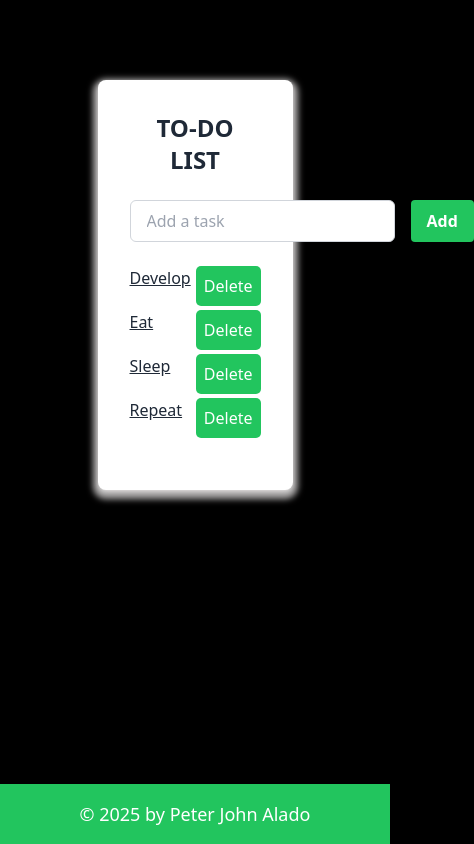
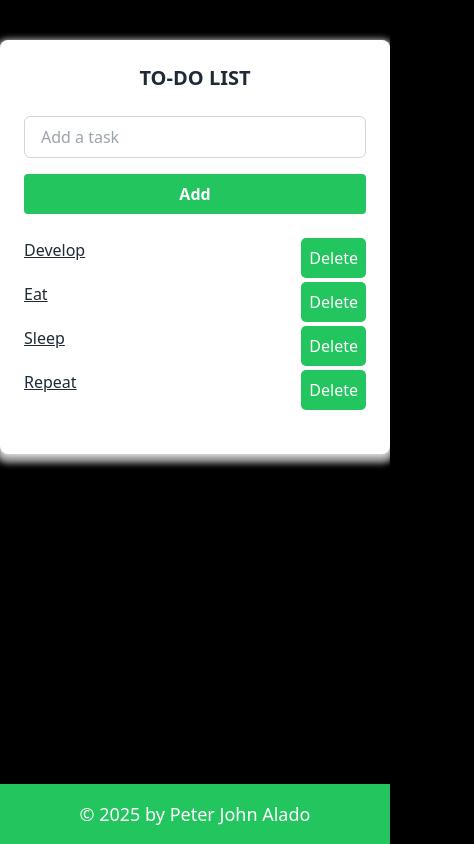
Before and after one commit to expert369/tailwind-installation, a website: page dist/index.html in a window 390 px wide. Shown: the whole page, 474 px wide, since content can reach past the window. Drawn offline with nearby package versions, Linux system fonts and the light colour scheme.

Commit message:
add: responsive

```diff
--- a/dist/index.html
+++ b/dist/index.html
@@ -8,22 +8,22 @@
 </head>
 <body class="bg-black text-gray-800 flex justify-center items-center min-h-screen m-0 flex-col">
 
-    <div class="bg-white p-8 rounded-lg shadow-lg w-1/2 max-w-lg mt-20" style="box-shadow: 0 4px 6px 5px rgba(250, 248, 248, 0.685), 0 2px 4px -1px rgba(231, 228, 228, 0.863);">
-        <h2 class="text-center text-2xl font-bold mb-6">TO-DO LIST</h2>
+    <div class="bg-white p-6 sm:p-8 rounded-lg shadow-lg w-full sm:w-1/2 max-w-lg mt-10 sm:mt-20" style="box-shadow: 0 4px 6px 5px rgba(250, 248, 248, 0.685), 0 2px 4px -1px rgba(231, 228, 228, 0.863);">
+        <h2 class="text-center text-xl sm:text-2xl font-bold mb-6">TO-DO LIST</h2>
 
-        <div class="mb-6 flex">
-            <input type="text" placeholder="Add a task" id="js-input" class="flex-grow border border-gray-300 rounded-md px-4 py-2 mr-4 focus:outline-none focus:ring focus:ring-blue-300">
+        <div class="mb-6 flex flex-col sm:flex-row">
+            <input type="text" placeholder="Add a task" id="js-input" class="flex-grow border border-gray-300 rounded-md px-4 py-2 mb-4 sm:mb-0 sm:mr-4 focus:outline-none focus:ring focus:ring-blue-300">
             <button class="js-button bg-green-500 hover:bg-green-700 text-white font-bold py-2 px-4 rounded" onclick="addToDo();">Add</button>
         </div>
 
-        <div class="js-todo-list mb-4 ">
-
+        <div class="js-todo-list mb-4">
+            <!-- To-do list will be dynamically added here -->
         </div>
     </div>
 
-        <footer class="w-full bg-green-500 text-white py-4 mt-auto">
+    <footer class="w-full bg-green-500 text-white py-4 mt-auto">
         <div class="text-center">
-            <p class="text-lg" style="font-weight: 500;">© 2025 by Peter John Alado</p>
+            <p class="text-lg sm:text-xl" style="font-weight: 500;">© 2025 by Peter John Alado</p>
         </div>
     </footer>
 
```
